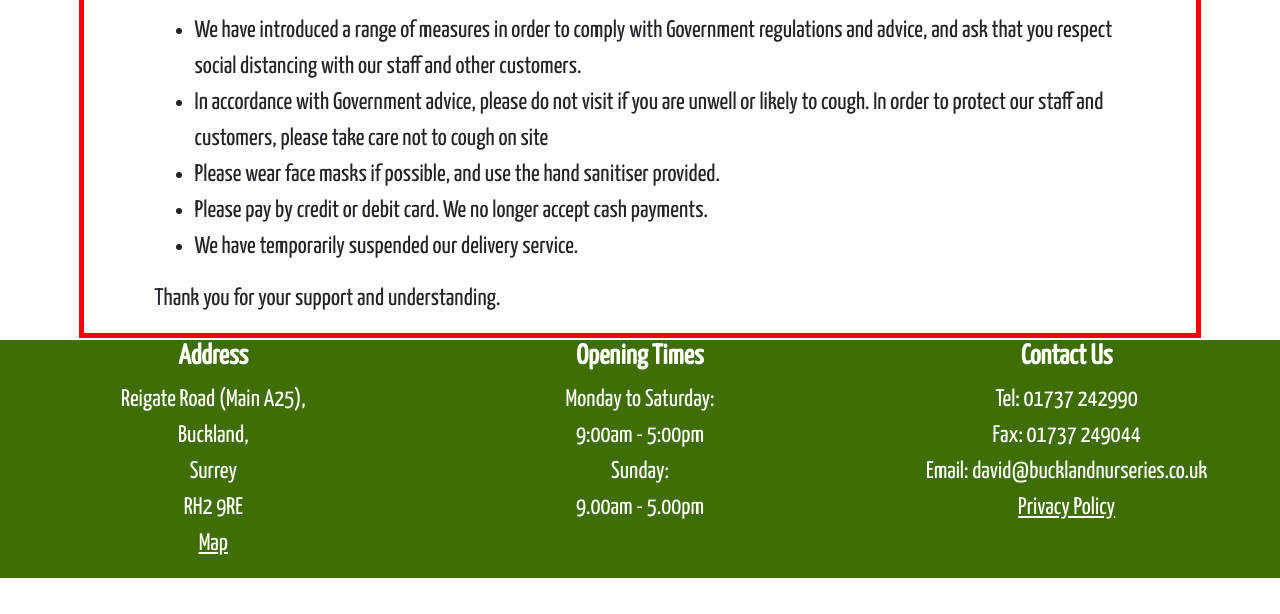
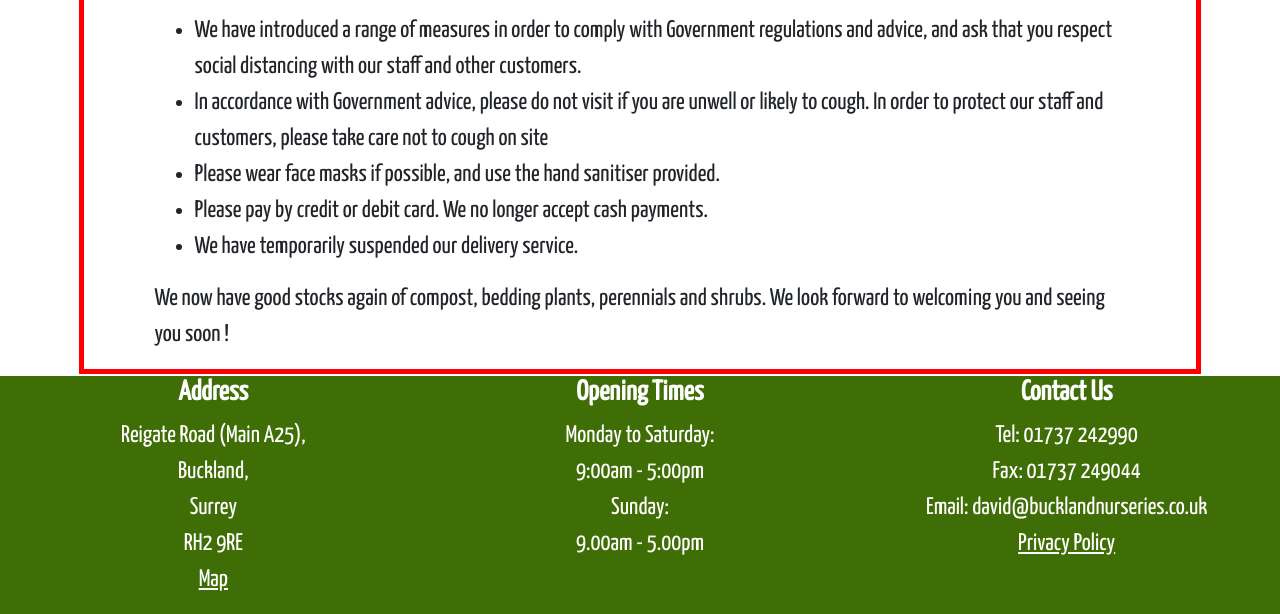
Before and after one commit to cthogg/buckland-gatsby, a Gatsby site: page / in a window 1280 px wide. Shown: the part 700-1314 px from the top of the page. Before the commit the page ends 1278 px from the top, so only its background shows below. Built offline with nearby package versions, Linux system fonts and the light colour scheme; Gatsby itself is replaced by a stand-in of ours.

Commit message:
Update index.js

```diff
--- a/src/pages/index.js
+++ b/src/pages/index.js
@@ -68,7 +68,7 @@
          We have temporarily suspended our delivery service.
       </li>
       </ul>
-      <p> Thank you for your support and understanding.</p>
+      <p> We now have good stocks again of compost, bedding plants, perennials and shrubs. We look forward to welcoming you and seeing you soon ! </p>
     </div >
     return (
       <Layout>
```
